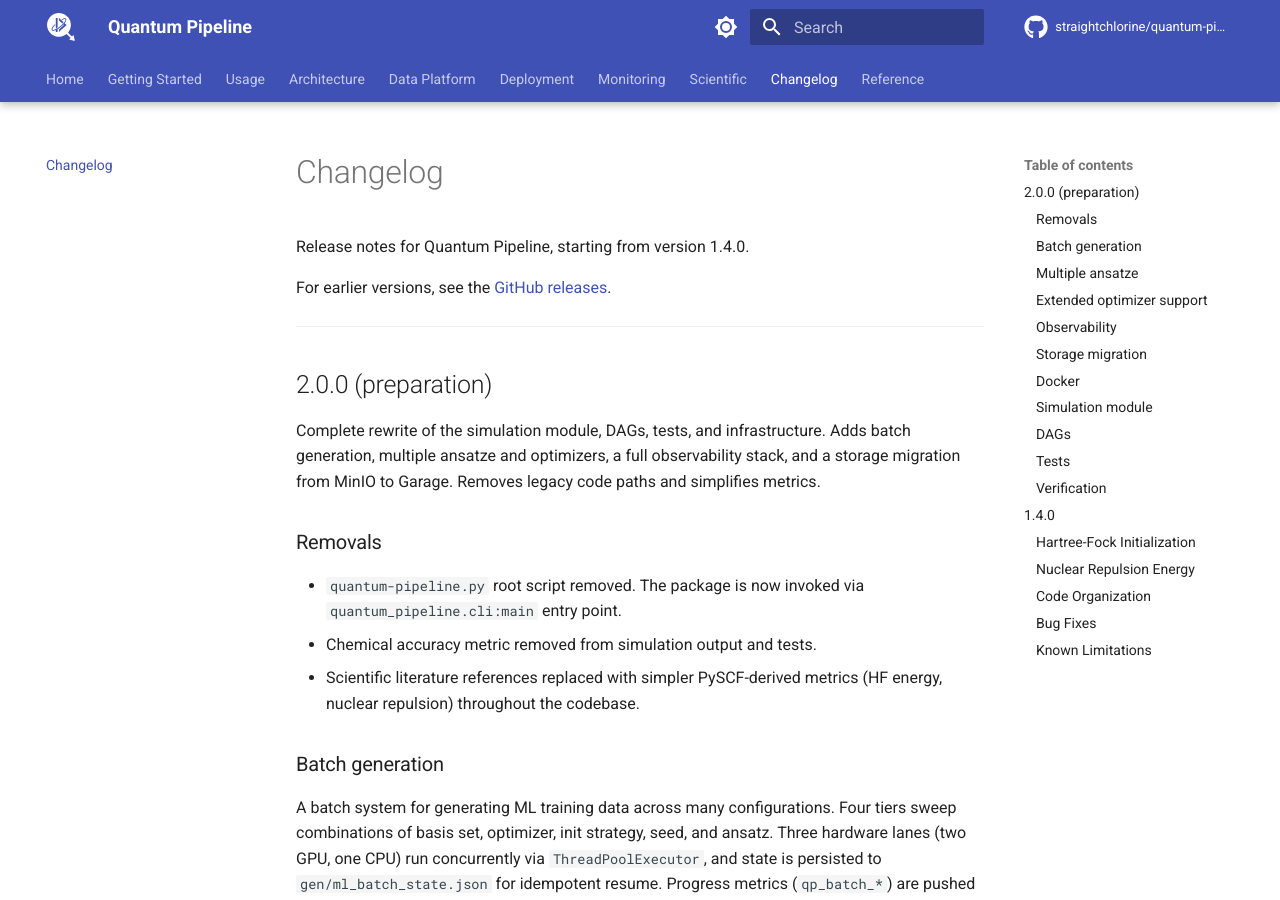
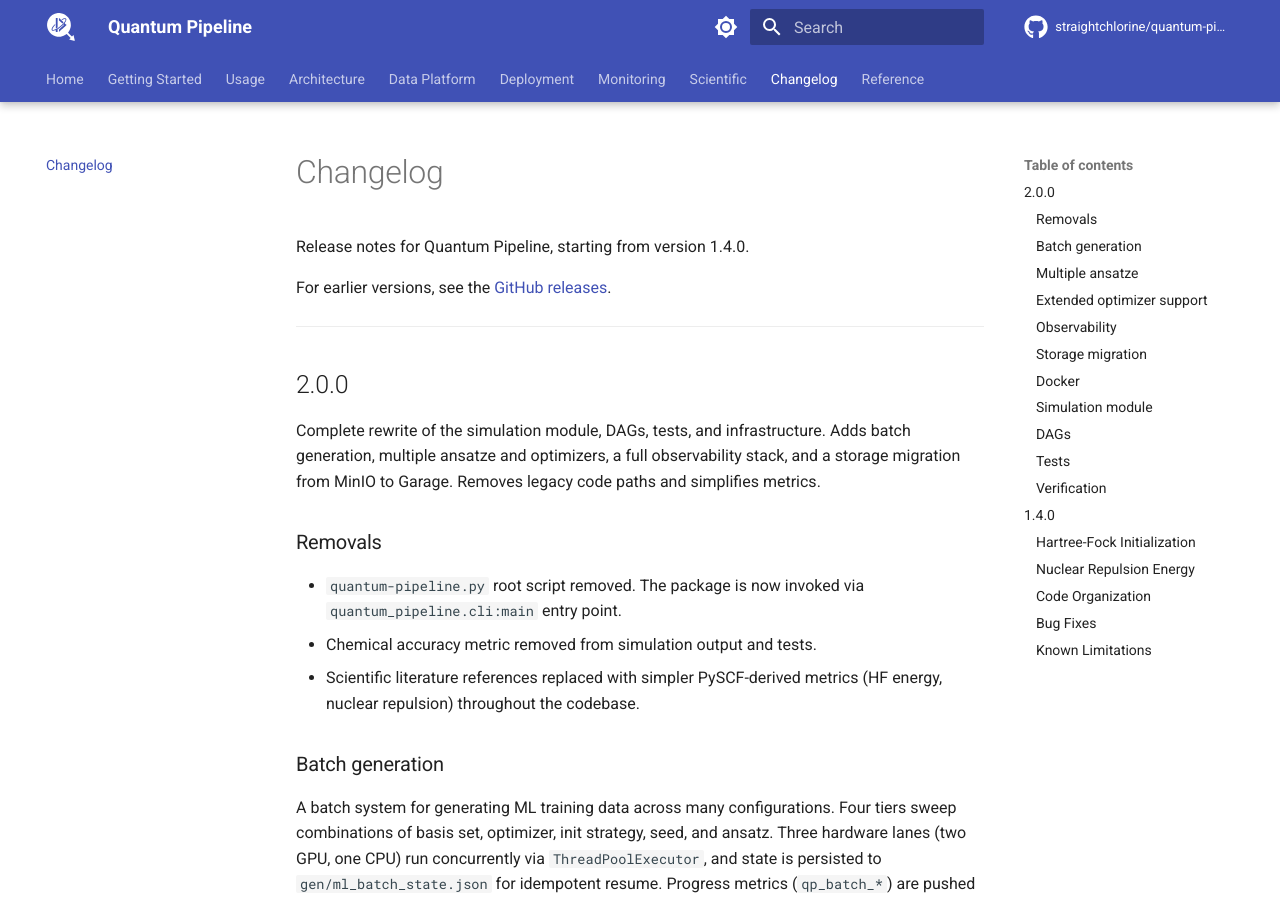
Before and after one commit to straightchlorine/quantum-pipeline, an MkDocs documentation site: the page built from docs/changelog.md, in a window 1280 px wide and 900 px high. Built offline with MkDocs 1.6.1 and Material for MkDocs 9.7.7, drawn with Linux system fonts in a browser that asks for light colours; comment, search, counter and statistics services are not loaded; the version menu is left out.

Commit message:
fix: removed preparation mark (#39)

```diff
--- a/docs/changelog.md
+++ b/docs/changelog.md
@@ -10,7 +10,7 @@ For earlier versions, see the [GitHub releases](https://github.com/straightchlor
 
 ---
 
-## 2.0.0 (preparation)
+## 2.0.0
 
 Complete rewrite of the simulation module, DAGs, tests, and
 infrastructure. Adds batch generation, multiple ansatze and optimizers,
```
